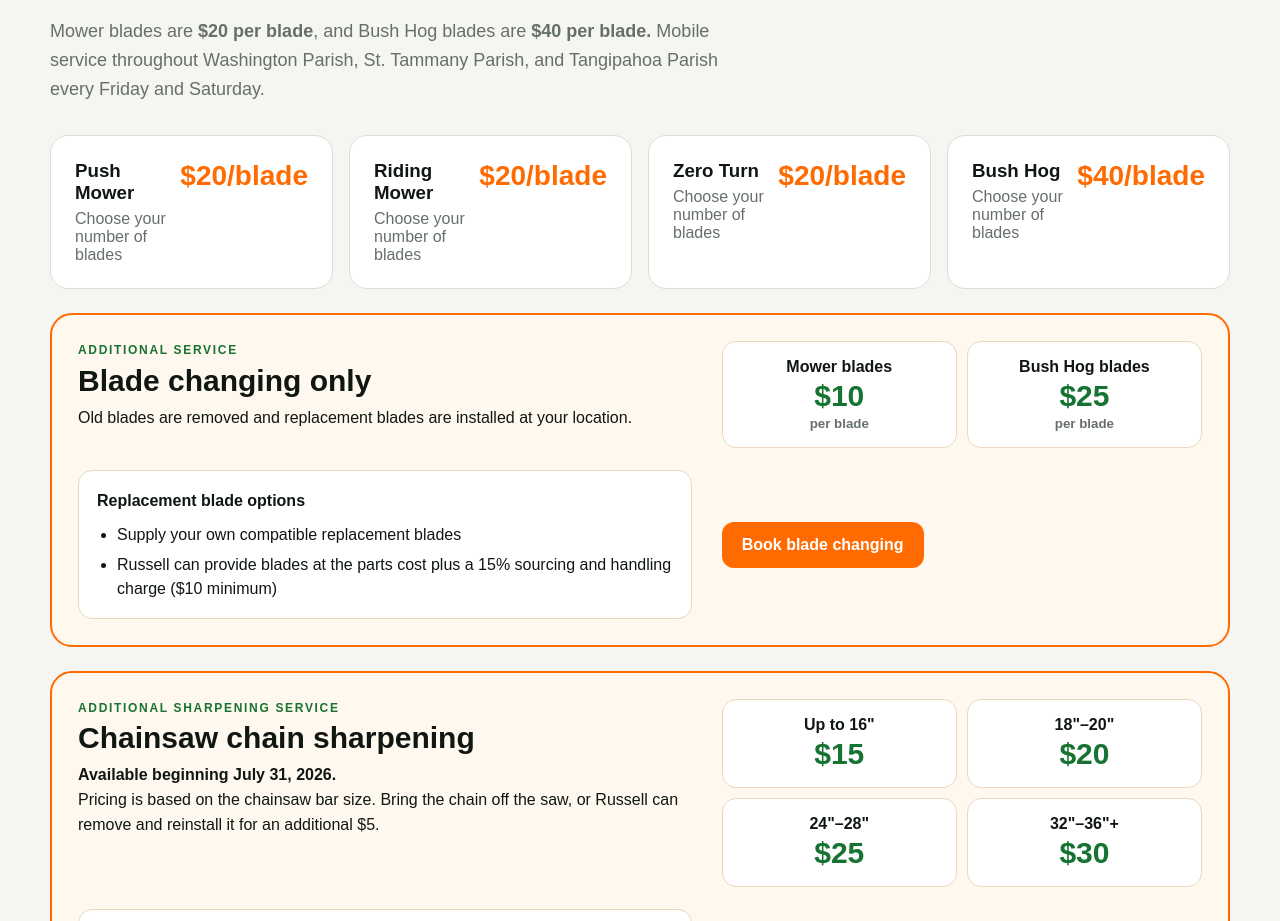
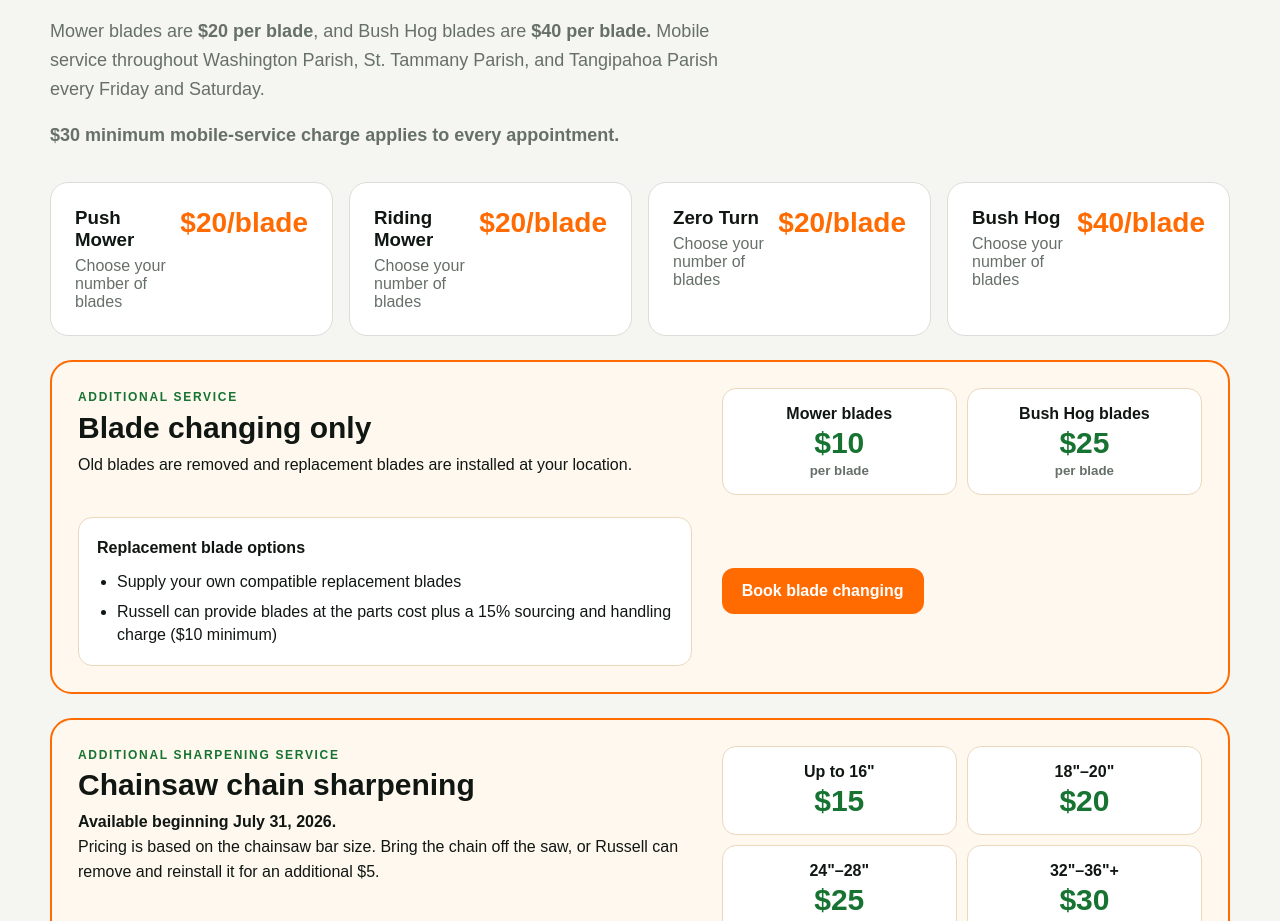
Before and after one commit to rp8tv66s69-bot/russells-mobile-blade-sharpening-live, a Next.js app: page / in a window 1280 px wide. Shown: the part 984-1905 px from the top of the page. Built offline with nearby package versions, Linux system fonts and the light colour scheme; no server answers; the database is empty.

Commit message:
Show $30 minimum service charge

```diff
--- a/app/page.tsx
+++ b/app/page.tsx
@@ -47,6 +47,7 @@ export default function HomePage() {
           <p className="eyebrow">Veteran Owned · Straightforward pricing</p>
           <h2>Sharpening services</h2>
           <p className="section-lead">Mower blades are <strong>$20 per blade</strong>, and Bush Hog blades are <strong>$40 per blade.</strong> Mobile service throughout Washington Parish, St. Tammany Parish, and Tangipahoa Parish every Friday and Saturday.</p>
+          <p className="section-lead"><strong>$30 minimum mobile-service charge applies to every appointment.</strong></p>
         </div>
         <div className="service-grid">
           {services.map(([name, price]) => (
```
